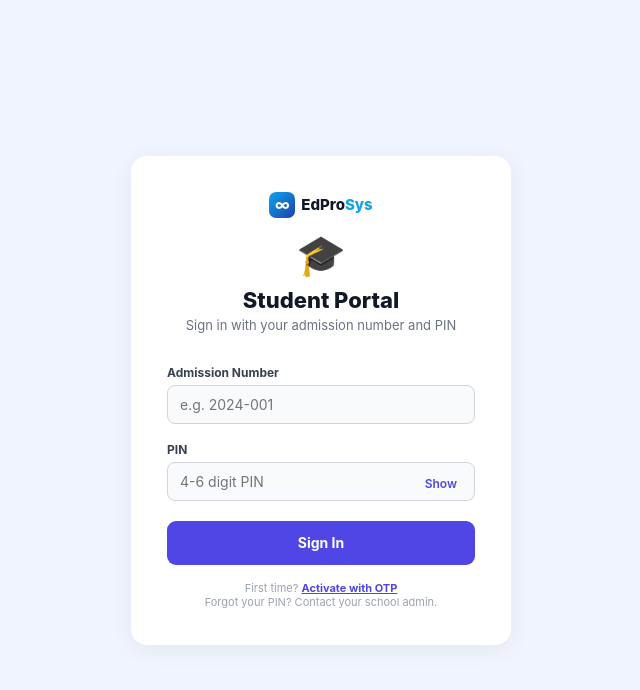
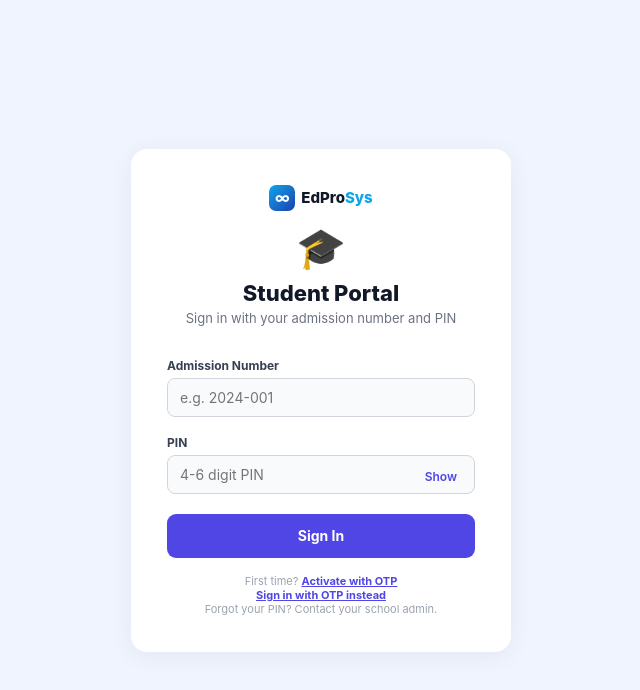
Before and after one commit to PranixQuick/School-OS, a Next.js app: page /student/login in a window 1280 px wide. Shown: the top 690 px of the page, without its empty margins (319-959 px from the left). Built offline with nearby package versions, Linux system fonts and the light colour scheme.

Commit message:
feat(otp): link student login to passwordless OTP sign-in (OTP PR6-students)

```diff
--- a/app/student/login/page.tsx
+++ b/app/student/login/page.tsx
@@ -90,6 +90,7 @@ export default function StudentLoginPage() {
 
         <div style={{ marginTop: 16, textAlign: 'center', fontSize: 11, color: '#9CA3AF' }}>
           First time? <a href="/student/activate" style={{ color: '#4F46E5', fontWeight: 700 }}>Activate with OTP</a><br />
+          <a href="/student/login-otp" style={{ color: '#4F46E5', fontWeight: 700 }}>Sign in with OTP instead</a><br />
           Forgot your PIN? Contact your school admin.
         </div>
       </div>
```
